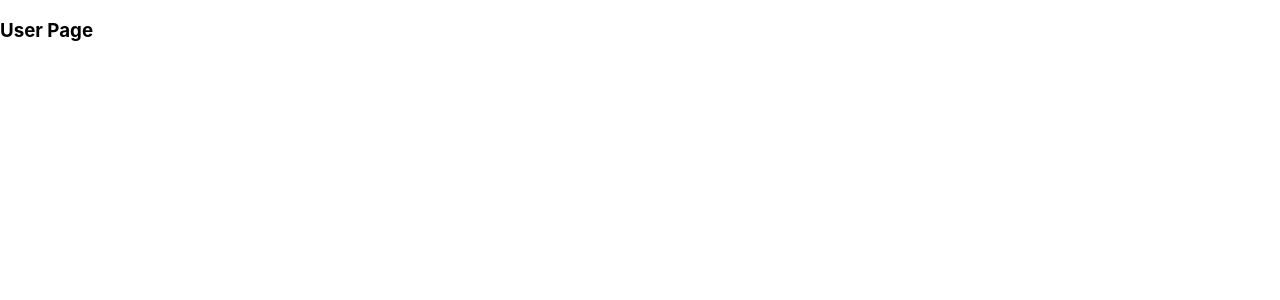
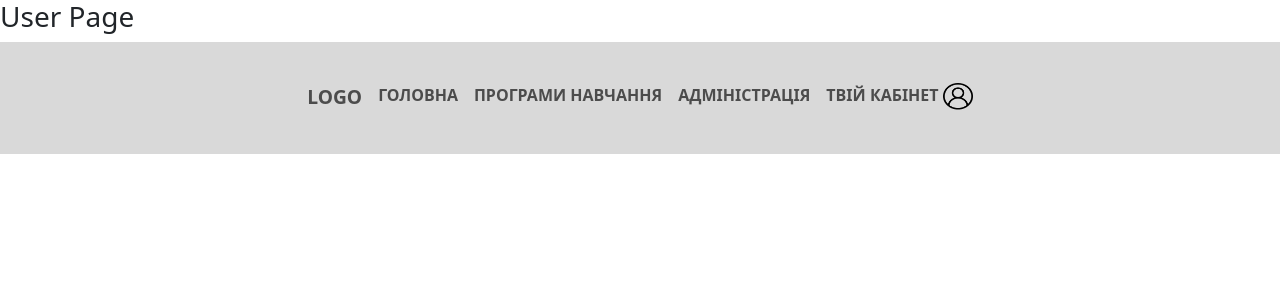
Before and after one commit to ITSTEP-Education/UserServiceWeb, a React (Create React App) app in the folder user-page/: page / in a window 1280 px wide. Shown: the top 300 px of the page. Built offline with nearby package versions, Linux system fonts and the light colour scheme.

Commit message:
create header component

```diff
--- a/user-page/package.json
+++ b/user-page/package.json
@@ -10,9 +10,12 @@
     "@types/node": "^16.18.108",
     "@types/react": "^18.3.8",
     "@types/react-dom": "^18.3.0",
+    "bootstrap": "^5.3.3",
     "react": "^18.3.1",
+    "react-bootstrap": "^2.10.5",
     "react-dom": "^18.3.1",
     "react-scripts": "5.0.1",
+    "styled-components": "^6.1.13",
     "typescript": "^4.9.5",
     "web-vitals": "^2.1.4"
   },
--- /dev/null
+++ b/user-page/src/header/HeaderComponent.tsx
@@ -0,0 +1,27 @@
+import Nav from "react-bootstrap/Nav";
+import user_icon from "../assets/images/user_icon.png";
+import { StyledNavContainer, StyledNavLink, StyledNavLinkLogo, StyledNavbar } from "./HeaderStyles";
+import 'bootstrap/dist/css/bootstrap.min.css';
+
+function Header() {
+  return (
+    <>
+      <StyledNavbar>
+        <StyledNavContainer>
+          <Nav>
+            <StyledNavLinkLogo href="#logo">LOGO</StyledNavLinkLogo>
+            <StyledNavLink href="#main">ГОЛОВНА</StyledNavLink>
+            <StyledNavLink href="#programs">ПРОГРАМИ НАВЧАННЯ</StyledNavLink>
+            <StyledNavLink href="#admin">АДМІНІСТРАЦІЯ</StyledNavLink>
+
+            <StyledNavLink href="#room">
+              ТВІЙ КАБІНЕТ <img width={30} src={user_icon} />
+            </StyledNavLink>
+          </Nav>
+        </StyledNavContainer>
+      </StyledNavbar>
+    </>
+  );
+}
+
+export default Header;
--- /dev/null
+++ b/user-page/src/header/HeaderStyles.tsx
@@ -0,0 +1,31 @@
+import Navbar from "react-bootstrap/Navbar";
+import { FC } from "react";
+import styled from "styled-components";
+import Container from "react-bootstrap/Container";
+import { Nav } from "react-bootstrap";
+
+
+export const StyledNavbar = styled(Navbar as FC)`
+  background-color: #d9d9d9;
+  font-weight: 600;
+  min-height: 7em;
+`;
+
+export const StyledNavLink = styled(Nav.Link)`
+  &:hover {
+    text-decoration: underline;
+    text-decoration-color: red;
+    text-decoration-thickness: 3px;
+    text-underline-offset: 5px;
+  }
+`;
+
+export const StyledNavLinkLogo = styled(Nav.Link)`
+  font-weight: 600;
+  font-size: 1.2em;
+`;
+
+export const StyledNavContainer = styled(Container)`
+  justify-content: center !important;
+
+`;
--- a/user-page/src/index.tsx
+++ b/user-page/src/index.tsx
@@ -2,6 +2,7 @@ import React from 'react';
 import ReactDOM from 'react-dom/client';
 import './index.css';
 import reportWebVitals from './reportWebVitals';
+import Header from './header/HeaderComponent';
 
 const root = ReactDOM.createRoot(
   document.getElementById('root') as HTMLElement
@@ -9,6 +10,7 @@ const root = ReactDOM.createRoot(
 root.render(
   <React.StrictMode>
     <h3>User Page</h3>
+    <Header/>
   </React.StrictMode>
 );
 
```
Also changed, not shown: user-page/src/assets/images/user_icon.png (added), 1 other file (tests, documents, lock files or other folders).
